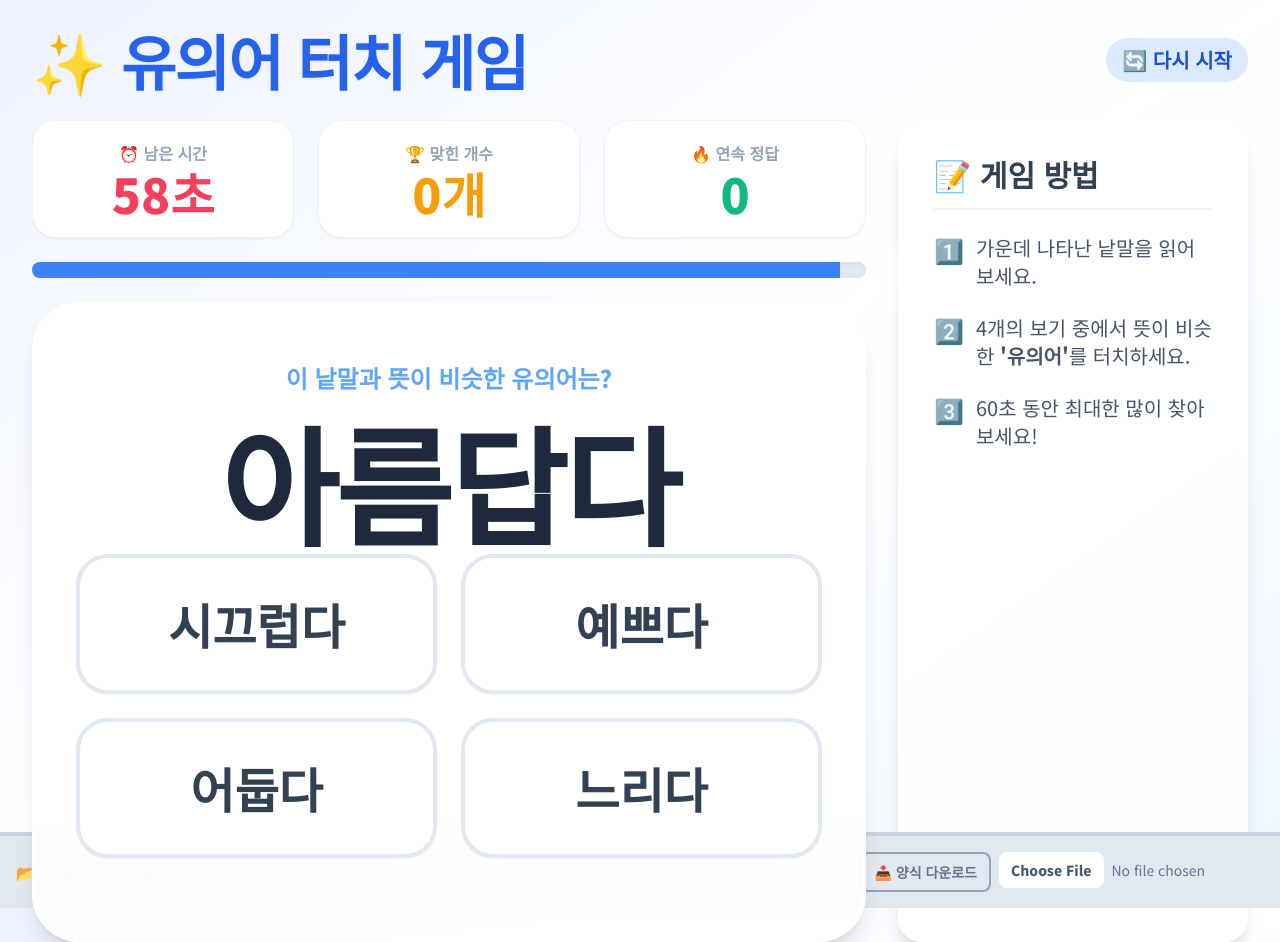
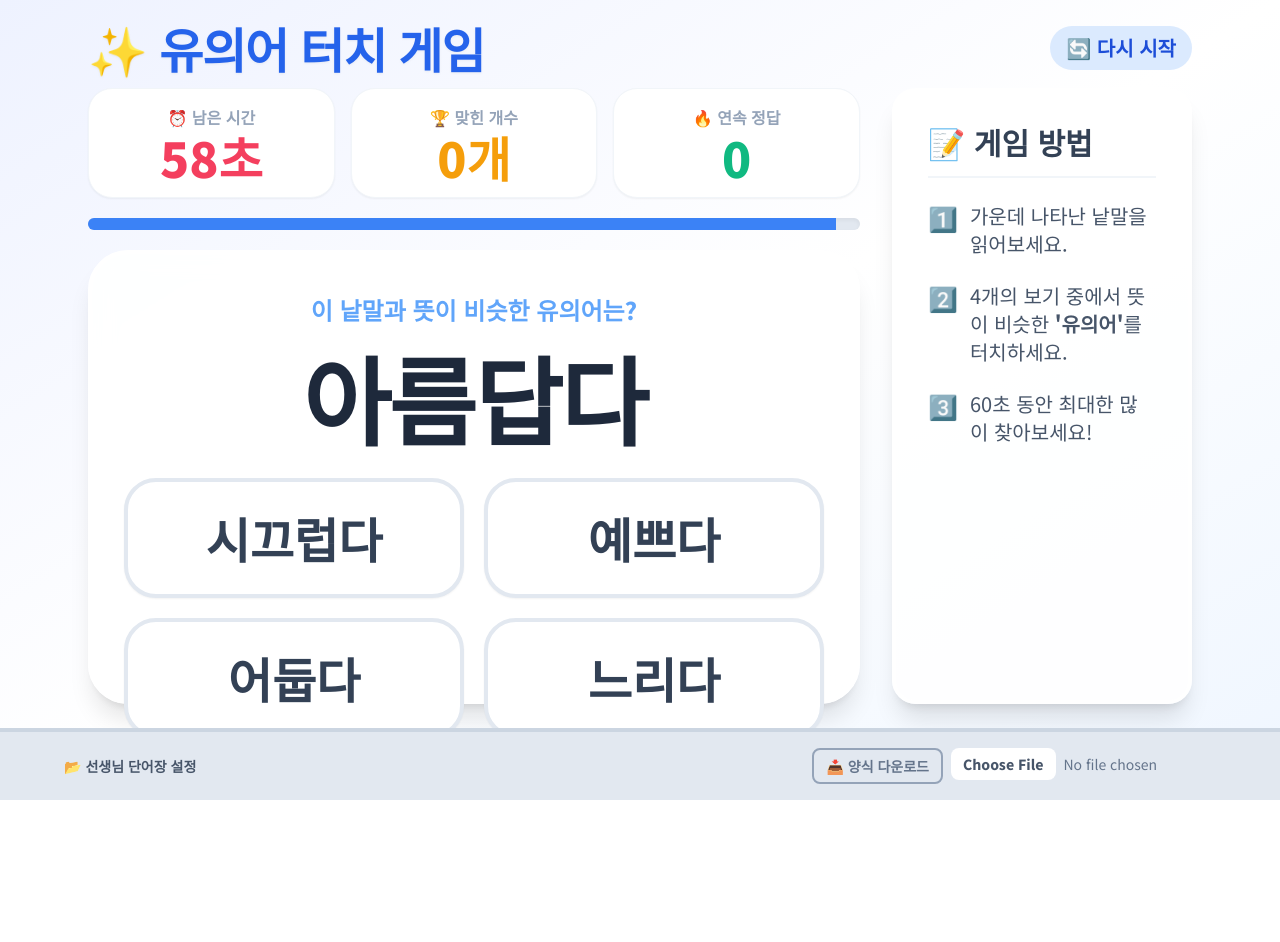
Before and after one commit to venushoon/word, a plain HTML site: page index.html in a window 1280 px wide. Both pictures are taken after a click on the button "게임 시작". After the commit the page ends 800 px from the top, so only its background shows below. Drawn offline with nearby package versions, Linux system fonts and the light colour scheme.

Commit message:
Refactor index.html for layout and style enhancements
Updated styles and structure for improved layout and user experience.

```diff
--- a/index.html
+++ b/index.html
@@ -7,7 +7,8 @@
   <script src="https://cdn.tailwindcss.com"></script>
   <style>
     @import url('https://fonts.googleapis.com/css2?family=Noto+Sans+KR:wght@400;600;800;900&display=swap');
-    body { font-family: 'Noto Sans KR', sans-serif; background-color: #f1f5f9; touch-action: manipulation; -webkit-tap-highlight-color: transparent; }
+    /* 텍스트 드래그 방지(select-none)를 추가하여 터치 시 쾌적함 극대화 */
+    body { font-family: 'Noto Sans KR', sans-serif; touch-action: manipulation; -webkit-tap-highlight-color: transparent; user-select: none; -webkit-user-select: none; }
 
     .pop-in { animation: popIn 0.3s cubic-bezier(0.175, 0.885, 0.32, 1.275) forwards; }
     .modal-in { animation: fadeIn 0.3s ease-out forwards; }
@@ -29,16 +30,14 @@
       30%, 50%, 70% { transform: translate3d(-4px, 0, 0); }
       40%, 60% { transform: translate3d(4px, 0, 0); }
     }
-
-    .game-board-fit { max-height: calc(100dvh - 120px); }
   </style>
 </head>
-<body class="min-h-[100dvh] flex flex-col justify-between bg-gradient-to-br from-indigo-50 via-white to-blue-50 text-slate-800 overflow-x-hidden">
+<body class="h-[100dvh] flex flex-col bg-gradient-to-br from-indigo-50 via-white to-blue-50 text-slate-800 overflow-hidden">
 
-  <main class="flex-grow flex flex-col items-center justify-start md:justify-center p-3 md:p-8 w-full max-w-7xl mx-auto h-full">
+  <main class="flex-1 w-full max-w-6xl mx-auto flex flex-col p-3 md:p-6 overflow-hidden">
 
-    <header class="w-full flex items-center justify-between gap-2 mb-4 md:mb-8 h-10 md:h-14">
-      <h1 class="text-2xl sm:text-3xl md:text-5xl lg:text-6xl font-black text-blue-600 tracking-tight drop-shadow-sm flex-grow">
+    <header class="flex-shrink-0 w-full flex items-center justify-between gap-2 mb-2 md:mb-4 h-10 md:h-12 relative">
+      <h1 class="text-2xl sm:text-3xl md:text-5xl font-black text-blue-600 tracking-tight drop-shadow-sm flex-grow">
         ✨ 유의어 터치 게임
       </h1>
       <button id="restart-btn" onclick="startGame()" class="hidden flex-shrink-0 rounded-full px-4 py-2 text-sm md:text-xl font-bold bg-blue-100 text-blue-700 active:scale-95 transition-transform">
@@ -46,50 +45,51 @@
       </button>
     </header>
 
-    <div class="w-full grid gap-4 lg:gap-8 lg:grid-cols-[1fr_300px] xl:grid-cols-[1fr_350px] flex-grow game-board-fit">
+    <div class="flex-1 grid gap-4 lg:gap-8 xl:grid-cols-[1fr_300px] min-h-0">
 
-      <div class="flex flex-col gap-3 md:gap-6 w-full h-full">
-        <div class="grid grid-cols-3 gap-2 md:gap-6">
-          <div class="rounded-2xl md:rounded-3xl bg-white p-2 md:p-5 shadow-sm border border-slate-100 flex flex-col items-center justify-center">
-            <span class="text-[10px] md:text-base font-bold text-slate-400 mb-1">⏰ 남은 시간</span>
-            <span id="ui-time" class="text-2xl md:text-5xl font-black text-rose-500">60초</span>
+      <div class="flex flex-col gap-3 md:gap-5 w-full h-full min-h-0">
+        <div class="flex-shrink-0 grid grid-cols-3 gap-2 md:gap-4">
+          <div class="rounded-2xl md:rounded-3xl bg-white p-2 md:p-4 shadow-sm border border-slate-100 flex flex-col items-center justify-center">
+            <span class="text-[10px] md:text-sm lg:text-base font-bold text-slate-400 mb-1">⏰ 남은 시간</span>
+            <span id="ui-time" class="text-2xl md:text-4xl lg:text-5xl font-black text-rose-500">60초</span>
           </div>
-          <div class="rounded-2xl md:rounded-3xl bg-white p-2 md:p-5 shadow-sm border border-slate-100 flex flex-col items-center justify-center">
-            <span class="text-[10px] md:text-base font-bold text-slate-400 mb-1">🏆 맞힌 개수</span>
-            <span id="ui-score" class="text-2xl md:text-5xl font-black text-amber-500">0개</span>
+          <div class="rounded-2xl md:rounded-3xl bg-white p-2 md:p-4 shadow-sm border border-slate-100 flex flex-col items-center justify-center">
+            <span class="text-[10px] md:text-sm lg:text-base font-bold text-slate-400 mb-1">🏆 맞힌 개수</span>
+            <span id="ui-score" class="text-2xl md:text-4xl lg:text-5xl font-black text-amber-500">0개</span>
           </div>
-          <div class="rounded-2xl md:rounded-3xl bg-white p-2 md:p-5 shadow-sm border border-slate-100 flex flex-col items-center justify-center">
-            <span class="text-[10px] md:text-base font-bold text-slate-400 mb-1">🔥 연속 정답</span>
-            <span id="ui-streak" class="text-2xl md:text-5xl font-black text-emerald-500">0</span>
+          <div class="rounded-2xl md:rounded-3xl bg-white p-2 md:p-4 shadow-sm border border-slate-100 flex flex-col items-center justify-center">
+            <span class="text-[10px] md:text-sm lg:text-base font-bold text-slate-400 mb-1">🔥 연속 정답</span>
+            <span id="ui-streak" class="text-2xl md:text-4xl lg:text-5xl font-black text-emerald-500">0</span>
           </div>
         </div>
 
-        <div class="h-2 md:h-4 w-full bg-slate-200 rounded-full overflow-hidden shadow-inner flex-shrink-0">
+        <div class="flex-shrink-0 h-2 md:h-3 w-full bg-slate-200 rounded-full overflow-hidden shadow-inner">
           <div id="ui-progress" class="h-full bg-blue-500 transition-all duration-1000 ease-linear" style="width: 100%"></div>
         </div>
 
-        <div class="rounded-[1.5rem] md:rounded-[3rem] border-4 border-white shadow-xl bg-white/90 backdrop-blur-md p-4 md:p-10 flex-grow flex flex-col justify-between">
+        <div class="flex-1 rounded-[1.5rem] md:rounded-[2.5rem] border-4 border-white shadow-xl bg-white/90 backdrop-blur-md p-4 md:p-8 flex flex-col justify-between min-h-0">
 
-          <div id="game-area" class="hidden flex-col h-full justify-between">
-            <div class="text-center flex-shrink-0 mt-2 md:mt-4">
-              <p class="mb-1 md:mb-4 text-sm md:text-2xl font-bold text-blue-400">이 낱말과 뜻이 비슷한 유의어는?</p>
-              <div id="current-word" class="text-6xl md:text-8xl lg:text-9xl font-black tracking-tight text-slate-800 pop-in py-2">단어</div>
+          <div id="game-area" class="hidden flex-col h-full justify-between min-h-0">
+            <div class="flex-shrink-0 text-center mt-2">
+              <p class="mb-1 md:mb-2 lg:mb-4 text-sm md:text-xl lg:text-2xl font-bold text-blue-400">이 낱말과 뜻이 비슷한 유의어는?</p>
+              <div id="current-word" class="text-5xl md:text-7xl lg:text-8xl font-black tracking-tight text-slate-800 pop-in py-2">단어</div>
             </div>
 
-            <div id="choices-area" class="grid grid-cols-2 gap-3 md:gap-6 mt-auto mb-2"></div>
+            <div id="choices-area" class="flex-1 grid grid-cols-2 gap-3 md:gap-5 mt-4 md:mt-6 mb-2 min-h-0">
+              </div>
 
-            <p id="feedback-msg" class="text-center text-sm md:text-2xl font-bold h-6 md:h-8 transition-opacity"></p>
+            <p id="feedback-msg" class="flex-shrink-0 text-center text-sm md:text-xl lg:text-2xl font-bold h-6 md:h-8 transition-opacity"></p>
           </div>
 
-          <div id="waiting-area" class="text-center my-auto flex flex-col items-center justify-center h-full">
-            <button onclick="startGame()" class="rounded-full px-14 py-6 md:px-24 md:py-8 text-3xl md:text-5xl font-black bg-blue-500 text-white shadow-[0_10px_25px_rgba(59,130,246,0.4)] transition-transform active:scale-95 hover:bg-blue-600 tracking-wide border-4 border-blue-400">
+          <div id="waiting-area" class="text-center m-auto flex flex-col items-center justify-center">
+            <button onclick="startGame()" class="rounded-full px-12 py-5 md:px-20 md:py-8 text-3xl md:text-5xl font-black bg-blue-500 text-white shadow-[0_10px_25px_rgba(59,130,246,0.4)] transition-transform active:scale-95 hover:bg-blue-600 tracking-wide border-4 border-blue-400">
               게임 시작
             </button>
           </div>
         </div>
       </div>
 
-      <div class="hidden lg:flex flex-col gap-6 h-full">
+      <div class="hidden xl:flex flex-col gap-6 h-full">
         <div class="rounded-3xl border-4 border-white shadow-xl bg-white/90 p-8 flex-grow">
           <h2 class="text-3xl font-bold text-slate-700 mb-6 border-b-2 border-slate-100 pb-4">📝 게임 방법</h2>
           <div class="space-y-6 text-xl font-medium text-slate-600">
@@ -102,19 +102,19 @@
     </div>
   </main>
 
-  <footer class="w-full bg-slate-200 text-slate-500 py-4 px-4 border-t-4 border-slate-300 flex-shrink-0">
-    <div class="max-w-7xl mx-auto flex flex-col md:flex-row items-center justify-between gap-3">
-      <div class="text-xs md:text-sm font-semibold text-center md:text-left">
-        <span class="text-slate-600 text-sm md:text-base flex items-center justify-center md:justify-start gap-2">📂 선생님 단어장 설정</span>
+  <footer class="flex-shrink-0 w-full bg-slate-200 text-slate-500 py-3 md:py-4 px-4 border-t-4 border-slate-300 z-10">
+    <div class="max-w-6xl mx-auto flex flex-col sm:flex-row items-center justify-between gap-3">
+      <div class="text-xs md:text-sm font-semibold text-center sm:text-left">
+        <span class="text-slate-600 flex items-center justify-center sm:justify-start gap-2">📂 선생님 단어장 설정</span>
       </div>
-      <div class="flex flex-row gap-2 w-full md:w-auto justify-center">
-        <button onclick="downloadTemplate()" class="rounded-lg border-2 border-slate-400 px-3 py-2 text-xs md:text-sm font-bold hover:bg-slate-300 transition-colors">
+      <div class="flex flex-row gap-2 w-full sm:w-auto justify-center">
+        <button onclick="downloadTemplate()" class="rounded-lg border-2 border-slate-400 px-3 py-1.5 text-xs md:text-sm font-bold hover:bg-slate-300 transition-colors">
           📥 양식 다운로드
         </button>
-        <input type="file" id="file-input" accept=".csv" class="block w-48 md:w-auto text-xs md:text-sm file:mr-2 file:py-2 file:px-3 file:rounded-lg file:border-0 file:font-bold file:bg-white file:text-slate-600 hover:file:bg-slate-50 cursor-pointer" onchange="handleFileUpload(event)" />
+        <input type="file" id="file-input" accept=".csv" class="block w-48 md:w-auto text-xs md:text-sm file:mr-2 file:py-1.5 file:px-3 file:rounded-lg file:border-0 file:font-bold file:bg-white file:text-slate-600 hover:file:bg-slate-50 cursor-pointer" onchange="handleFileUpload(event)" />
       </div>
     </div>
-    <p id="upload-msg" class="text-center mt-2 text-xs md:text-sm font-bold hidden max-w-7xl mx-auto bg-white p-2 rounded-lg"></p>
+    <p id="upload-msg" class="text-center mt-2 text-xs md:text-sm font-bold hidden max-w-6xl mx-auto bg-white p-2 rounded-lg"></p>
   </footer>
 
   <div id="game-over-modal" class="hidden fixed inset-0 z-50 flex items-center justify-center bg-slate-900/60 backdrop-blur-sm p-4 modal-in">
@@ -215,7 +215,7 @@
     let attempts = 0;
     let streak = 0;
     let bestStreak = 0;
-    let usedIndices = []; // 재시작해도 이 목록을 유지하여 중복 출제 방지
+    let usedIndices = [];
     let currentRound = null;
     let timerInterval = null;
     let isChoiceLocked = false;
@@ -265,12 +265,12 @@
           if (newWordBank.length < 5) throw new Error("최소 5개 이상의 단어가 필요합니다.");
 
           wordBank = newWordBank;
-          usedIndices = []; // 단어장이 바뀌면 사용 기록 초기화
+          usedIndices = [];
 
-          msgEl.className = "text-center mt-2 text-xs md:text-sm font-bold block max-w-7xl mx-auto p-2 rounded-lg bg-emerald-100 text-emerald-700";
+          msgEl.className = "text-center mt-2 text-xs md:text-sm font-bold block max-w-6xl mx-auto p-2 rounded-lg bg-emerald-100 text-emerald-700";
           msgEl.innerText = `✅ 성공! 새로운 단어장이 적용되었습니다.`;
         } catch (error) {
-          msgEl.className = "text-center mt-2 text-xs md:text-sm font-bold block max-w-7xl mx-auto p-2 rounded-lg bg-rose-100 text-rose-700";
+          msgEl.className = "text-center mt-2 text-xs md:text-sm font-bold block max-w-6xl mx-auto p-2 rounded-lg bg-rose-100 text-rose-700";
           msgEl.innerText = `⚠️ 단어장 오류: 양식을 다시 확인해 주세요.`;
         }
       };
@@ -279,7 +279,6 @@
 
     function buildRound() {
       let availableIndices = wordBank.map((_, i) => i).filter(i => !usedIndices.includes(i));
-      // 모든 단어를 다 소진했을 때만 기록을 초기화
       if (availableIndices.length === 0) {
         usedIndices = [];
         availableIndices = wordBank.map((_, i) => i);
@@ -310,7 +309,6 @@
       started = true;
       gameOver = false;
       isChoiceLocked = false;
-      // usedIndices = []; <-- 이전 게임 단어 중복 방지를 위해 삭제함!
 
       document.getElementById('game-over-modal').classList.add('hidden');
       document.getElementById('waiting-area').classList.add('hidden');
@@ -331,14 +329,12 @@
     }
 
     function goToHome() {
-      // 대기 화면으로 완전히 되돌리기
       document.getElementById('game-over-modal').classList.add('hidden');
       document.getElementById('game-area').classList.add('hidden');
       document.getElementById('game-area').classList.remove('flex');
       document.getElementById('waiting-area').classList.remove('hidden');
       document.getElementById('restart-btn').classList.add('hidden');
 
-      // 상태창 초기화
       document.getElementById('ui-time').innerText = `${GAME_TIME}초`;
       document.getElementById('ui-score').innerText = `0개`;
       document.getElementById('ui-streak').innerText = `0`;
@@ -359,7 +355,8 @@
       choicesArea.innerHTML = '';
       currentRound.choices.forEach((choice) => {
         const btn = document.createElement('button');
-        btn.className = "min-h-[80px] md:min-h-[140px] rounded-2xl md:rounded-[2rem] border-4 border-slate-200 bg-white text-slate-700 text-2xl md:text-5xl font-bold shadow-sm transition-transform active:scale-95 active:bg-slate-100 break-keep leading-tight";
+        /* h-full과 flex-1 구조를 이용해 버튼이 위아래 공간을 꽉 채우도록 수정 */
+        btn.className = "w-full h-full min-h-[70px] md:min-h-[100px] lg:min-h-[120px] rounded-2xl md:rounded-[2rem] border-4 border-slate-200 bg-white text-slate-700 text-2xl md:text-4xl lg:text-5xl font-bold shadow-sm transition-transform active:scale-95 active:bg-slate-100 flex items-center justify-center break-keep leading-tight";
         btn.innerText = choice.text;
         btn.onclick = () => handleChoice(choice, btn);
         choicesArea.appendChild(btn);
@@ -385,12 +382,12 @@
         streak++;
         if (streak > bestStreak) bestStreak = streak;
 
-        btnElement.className = "min-h-[80px] md:min-h-[140px] rounded-2xl md:rounded-[2rem] border-4 border-emerald-400 bg-emerald-100 text-emerald-800 text-2xl md:text-5xl font-bold shadow-sm transition-transform break-keep leading-tight";
-        feedbackMsg.className = "text-center text-sm md:text-2xl font-bold h-6 md:h-8 transition-opacity text-emerald-500";
+        btnElement.className = "w-full h-full min-h-[70px] md:min-h-[100px] lg:min-h-[120px] rounded-2xl md:rounded-[2rem] border-4 border-emerald-400 bg-emerald-100 text-emerald-800 text-2xl md:text-4xl lg:text-5xl font-bold shadow-sm transition-transform flex items-center justify-center break-keep leading-tight";
+        feedbackMsg.className = "text-center text-sm md:text-xl lg:text-2xl font-bold h-6 md:h-8 transition-opacity text-emerald-500";
         feedbackMsg.innerText = "🎉 딩동댕! 잘했어요!";
       } else {
         streak = 0;
-        btnElement.className = "min-h-[80px] md:min-h-[140px] rounded-2xl md:rounded-[2rem] border-4 border-rose-400 bg-rose-100 text-rose-800 text-2xl md:text-5xl font-bold shadow-sm transition-transform break-keep leading-tight";
+        btnElement.className = "w-full h-full min-h-[70px] md:min-h-[100px] lg:min-h-[120px] rounded-2xl md:rounded-[2rem] border-4 border-rose-400 bg-rose-100 text-rose-800 text-2xl md:text-4xl lg:text-5xl font-bold shadow-sm transition-transform flex items-center justify-center break-keep leading-tight";
 
         document.getElementById('current-word').classList.add('shake');
         setTimeout(() => document.getElementById('current-word').classList.remove('shake'), 400);
@@ -402,12 +399,11 @@
             b.classList.add('border-emerald-400', 'bg-emerald-100', 'text-emerald-800');
           }
         }
-        feedbackMsg.className = "text-center text-sm md:text-2xl font-bold h-6 md:h-8 transition-opacity text-rose-500";
+        feedbackMsg.className = "text-center text-sm md:text-xl lg:text-2xl font-bold h-6 md:h-8 transition-opacity text-rose-500";
         feedbackMsg.innerText = `앗! 정답은 '${currentRound.answer}'입니다.`;
       }
 
       updateStats();
-      // 대기 시간을 1200ms -> 600ms로 대폭 단축하여 반응성 상향
       setTimeout(() => { if (!gameOver) nextRound(); }, 600);
     }
 
```
